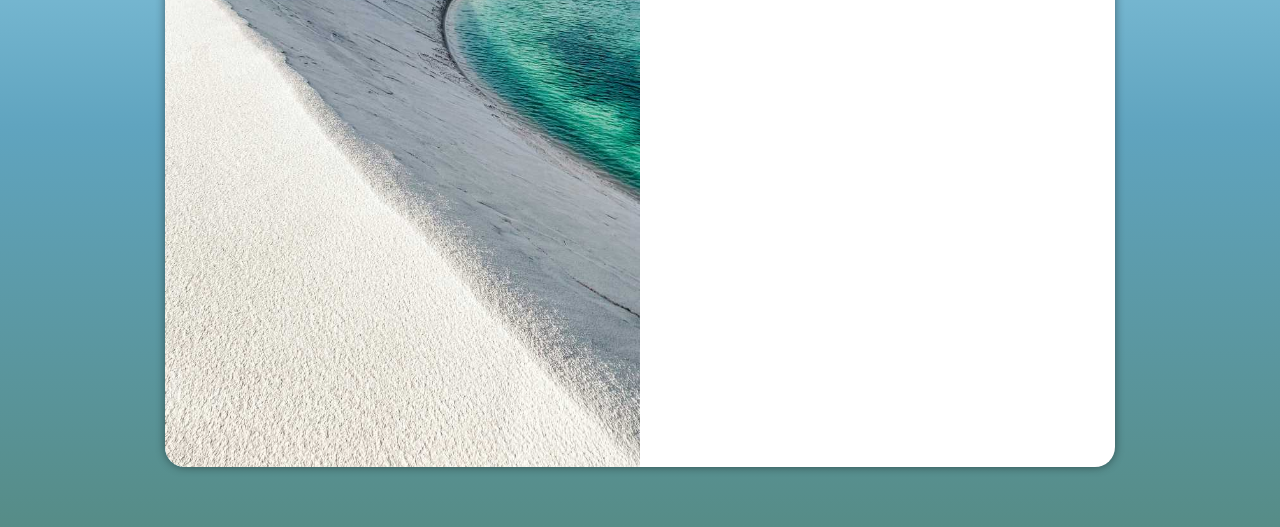
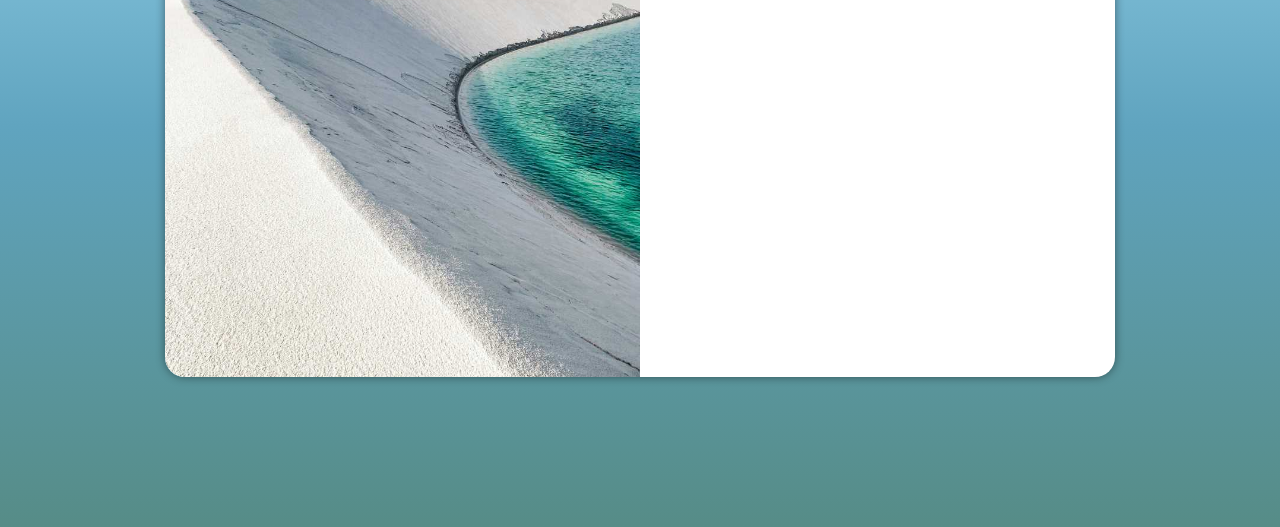
Before and after one commit to pauloarthur13/projeto-login, a plain HTML site: page index.html in a window 1280 px wide. Shown: the part 273-800 px from the top of the page. Drawn offline with Linux system fonts and the light colour scheme.

Commit message:
Update style.css

```diff
--- a/estilos/style.css
+++ b/estilos/style.css
@@ -34,7 +34,7 @@ main{
     position: absolute;
     background-color: white;
     width: 250px;
-    height: 85vh;
+    height: 500px;
     border-radius: 20px;
     overflow: hidden;
     box-shadow: 0px 0px 10px rgba(0, 0, 0, 0.452);
```
